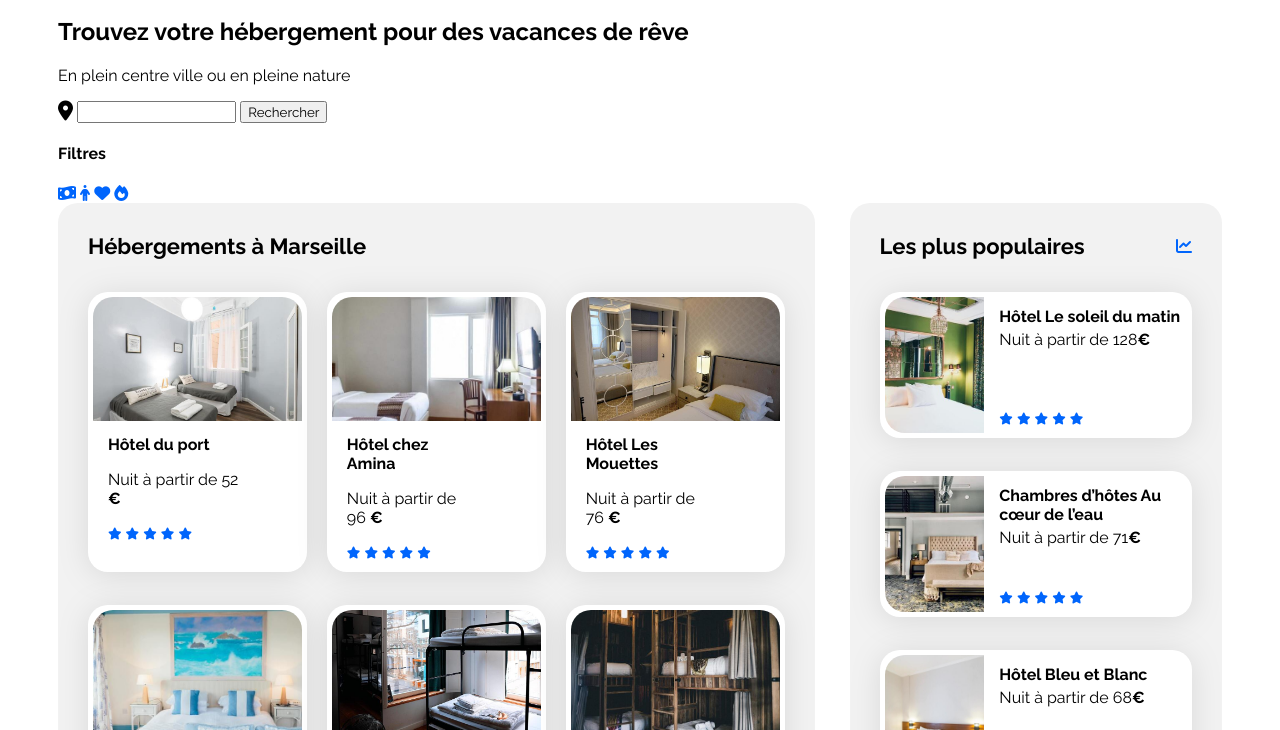
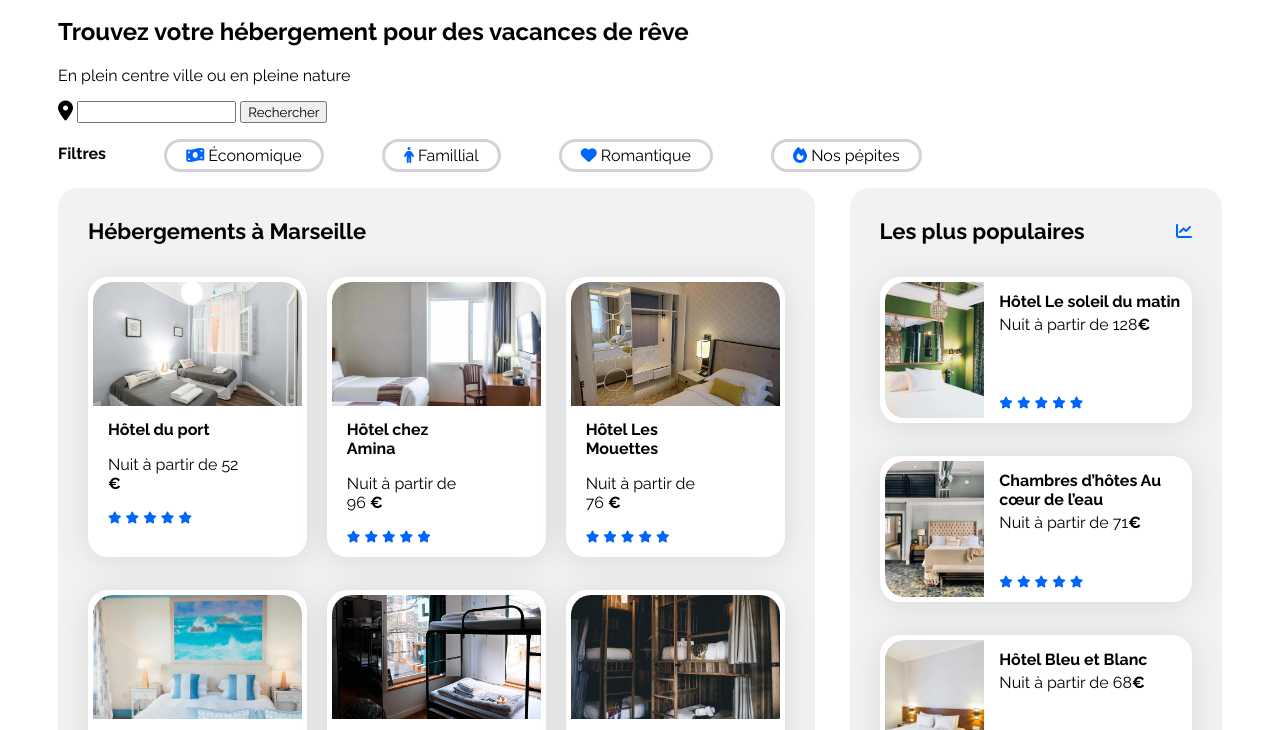
Before and after one commit to CodeQuentum/booki, a plain HTML site: page booki-starter-code-master/index.html in a window 1280 px wide. Shown: the part 94-824 px from the top of the page. Drawn offline with Linux system fonts and the light colour scheme.

Commit message:
creation des bouton filtres, petit bug d'affichage avec le hover a regler

```diff
--- a/booki-starter-code-master/css/style.css
+++ b/booki-starter-code-master/css/style.css
@@ -3,6 +3,27 @@
 .logo{
     object-fit: scale-down;
 }
+/****** Filtres ******/
+.filtre{
+    display: flex;
+}
+.filtrebutton{
+    background-color:white;
+    margin-left: 5%;
+    padding: 4px 19px 4px 19px;
+    border: solid;
+    border-radius: 20px 20px 20px 20px;
+    border-color: #D3D3D3;
+    }
+.filtrebutton :hover{
+    background-color:#DEEBFF;
+    margin-left: 5%;
+    padding: 4px 19px 4px 19px;
+    border: solid;
+    border-radius: 20px 20px 20px 20px;
+    border-color: #D3D3D3;
+    }
+
 
 /****** General ***********/
 * {
--- a/booki-starter-code-master/index.html
+++ b/booki-starter-code-master/index.html
@@ -25,12 +25,12 @@
     <div class="main-container">
 
       <header>
+        <div class="logo">
+            <img src="images/logo/Booki.png" alt="logo Booki" />
+        </div>
         <nav>
-          <div class="logo">
-            <img src="images/logo/Booki.png" alt="logo Booki" />
-          </div>
           <a href="#hebergement"> Hébergements </a>
-          <a herf="#activitees"> Activitées </a>
+          <a href="#activitees"> Activitées </a>
         </nav>
       </header>
 
@@ -54,15 +54,12 @@
               <input type="submit" value="Rechercher" />
             </form>
           </section>
-          <section class="filtres">
+          <section class="filtre">
             <h4>Filtres</h4>
-            <i
-              class="fa-sharp fa-solid fa-money-bill-wave"
-              style="color: #0065fc"
-            ></i>
-            <i class="fa-sharp fa-solid fa-person" style="color: #0065fc"></i>
-            <i class="fa-solid fa-heart" style="color: #0065fc"></i>
-            <i class="fa-solid fa-fire" style="color: #0065fc"></i>
+            <p class="filtrebutton"><i class="fa-sharp fa-solid fa-money-bill-wave" style="color: #0065fc"></i> Économique</p>
+            <p class="filtrebutton"><i class="fa-sharp fa-solid fa-person" style="color: #0065fc"></i> Famillial</p>
+            <p class="filtrebutton"><i class="fa-solid fa-heart" style="color: #0065fc"></i> Romantique</p>
+            <p class="filtrebutton"><i class="fa-solid fa-fire" style="color: #0065fc"></i> Nos pépites</p>
           </section>
         </div>
         <div class="hebergements-and-populaires">
```
